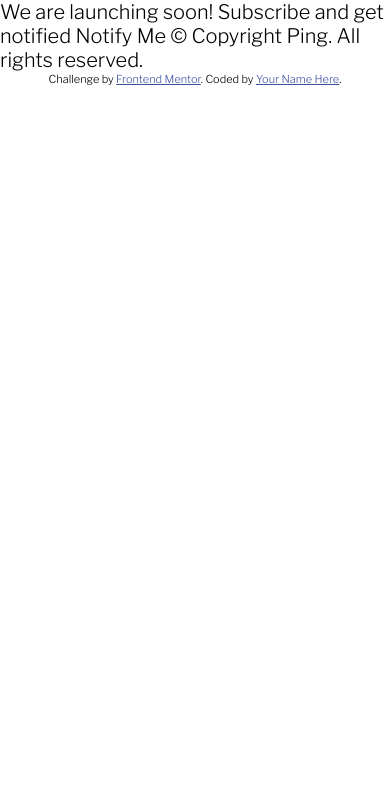
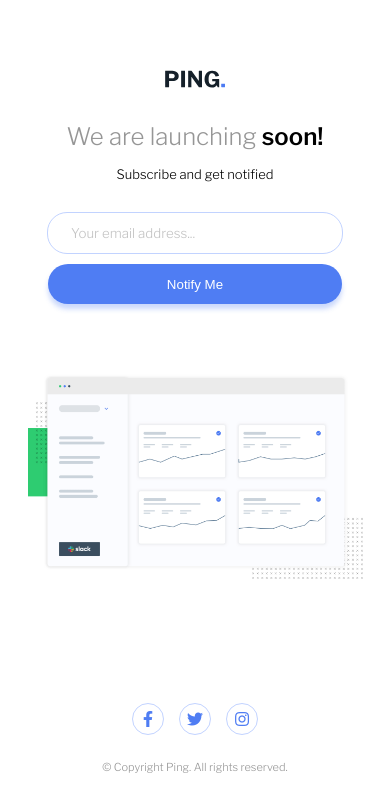
Before and after one commit to erwinruiz/ping-single-column-coming-soon-page, a plain HTML site: page index.html in a window 390 px wide. Drawn offline with nearby package versions, Linux system fonts and the light colour scheme.

Commit message:
Make mobile design

```diff
--- a/app.css
+++ b/app.css
@@ -1,4 +1,4 @@
-@import url('https://fonts.googleapis.com/css2?family=Libre+Franklin:ital,wght@0,300;0,600;1,700&display=swap');
+@import url("https://fonts.googleapis.com/css2?family=Libre+Franklin:ital,wght@0,300;0,600;1,700&display=swap");
 
 :root {
   /* Primary */
@@ -16,7 +16,94 @@
   margin: 0;
 }
 body {
-    font-family: 'Libre Franklin', sans-serif;
-    font-size: 20px;
-    /* Weights: 300, 600, 700 */
+  font-family: "Libre Franklin", sans-serif;
+  height: 100vh;
+  width: 100vw;
+  display: flex;
+  flex-direction: column;
+  align-items: center;
+  justify-content: center;
 }
+main section {
+  width: 335px;
+  text-align: center;
+}
+main section .logo {
+  height: 18px;
+  margin-bottom: 30px;
+}
+main section h1 {
+  font-size: 24px;
+  margin-bottom: 15px;
+}
+main section h1 span {
+  color: var(--Gray);
+  font-weight: 300;
+}
+main section .text {
+  font-size: 13px;
+  margin-bottom: 30px;
+}
+main section input {
+  display: block;
+  font-family: "Libre Franklin", sans-serif;
+  margin: 0 auto;
+  border-radius: 20px;
+  border: 1px solid var(--PaleBlue);
+  outline: none;
+  height: 40px;
+  width: 74%;
+  padding: 0 7%;
+  margin-bottom: 10px;
+}
+main section input::placeholder {
+  color: hsla(0, 0%, 59%, 0.575);
+}
+main section button {
+  border: none;
+  background-color: var(--Blue);
+  cursor: pointer;
+  color: white;
+  border-radius: 20px;
+  height: 40px;
+  width: 88%;
+  margin-bottom: 70px;
+  box-shadow: 0 5px 5px hsla(223, 87%, 63%, 0.301);
+}
+main section button:hover {
+  filter: brightness(120%);
+  box-shadow: 0 5px 5px hsla(223, 87%, 63%, 0.219);
+}
+main section .illustration {
+  width: 100%;
+  margin-bottom: 120px;
+}
+footer .social_media {
+  padding: 0;
+  margin-bottom: 25px;
+  display: flex;
+  justify-content: center;
+  gap: 15px;
+}
+footer .social_media i {
+  color: var(--Blue);
+  border: 1px solid var(--PaleBlue);
+  border-radius: 50%;
+  height: 30px;
+  width: 30px;
+  display: flex;
+  align-items: center;
+  justify-content: center;
+  cursor: pointer;
+}
+footer .social_media i:hover {
+  background-color: var(--Blue);
+  color: white;
+}
+footer .copyright {
+  color: var(--Gray);
+  font-size: 11px;
+}
+.attribution {
+  display: none;
+}
--- a/index.html
+++ b/index.html
@@ -1,32 +1,66 @@
 <!DOCTYPE html>
 <html lang="en">
   <head>
-  <meta charset="UTF-8">
-  <meta name="viewport" content="width=device-width, initial-scale=1.0"> <!-- displays site properly based on user's device -->
+    <meta charset="UTF-8" />
+    <meta name="viewport" content="width=device-width, initial-scale=1.0" />
+    <!-- displays site properly based on user's device -->
 
-  <link rel="icon" type="image/png" sizes="32x32" href="./images/favicon-32x32.png">
+    <link
+      rel="icon"
+      type="image/png"
+      sizes="32x32"
+      href="./images/favicon-32x32.png"
+    />
 
     <title>Frontend Mentor | Ping coming soon page</title>
-  <link rel="stylesheet" href="./app.css">
+    <link rel="stylesheet" href="./app.css" />
+    <link
+      rel="stylesheet"
+      href="https://cdnjs.cloudflare.com/ajax/libs/font-awesome/5.15.4/css/all.min.css"
+      integrity="sha512-1ycn6IcaQQ40/MKBW2W4Rhis/DbILU74C1vSrLJxCq57o941Ym01SwNsOMqvEBFlcgUa6xLiPY/NS5R+E6ztJQ=="
+      crossorigin="anonymous"
+      referrerpolicy="no-referrer"
+    />
     <style>
-    .attribution { font-size: 11px; text-align: center; }
-    .attribution a { color: hsl(228, 45%, 44%); }
+      .attribution {
+        font-size: 11px;
+        text-align: center;
+      }
+      .attribution a {
+        color: hsl(228, 45%, 44%);
+      }
     </style>
   </head>
   <body>
+    <main>
+      <section>
+        <img class="logo" src="./images/logo.svg" alt="logo" />
+        <h1><span>We are launching</span> soon!</h1>
 
-  We are launching soon!
+        <p class="text">Subscribe and get notified</p>
 
-  Subscribe and get notified
+        <input type="email" placeholder="Your email address..." />
+        <button>Notify Me</button>
 
-  Notify Me
-
-  &copy; Copyright Ping. All rights reserved.
-
+        <img
+          class="illustration"
+          src="./images/illustration-dashboard.png"
+          alt="illustration dashboard"
+        />
+      </section>
+    </main>
     <footer>
+      <div class="social_media">
+        <i class="fab fa-facebook-f"></i>
+        <i class="fab fa-twitter"></i>
+        <i class="fab fa-instagram"></i>
+      </div>
+      <p class="copyright">&copy; Copyright Ping. All rights reserved.</p>
       <p class="attribution">
-      Challenge by <a href="https://www.frontendmentor.io?ref=challenge" target="_blank">Frontend Mentor</a>.
-      Coded by <a href="#">Your Name Here</a>.
+        Challenge by
+        <a href="https://www.frontendmentor.io?ref=challenge" target="_blank"
+          >Frontend Mentor</a
+        >. Coded by <a href="#">Erwin Ruiz</a>.
       </p>
     </footer>
   </body>
```
Lines whose indentation alone changed are shown as unchanged.
